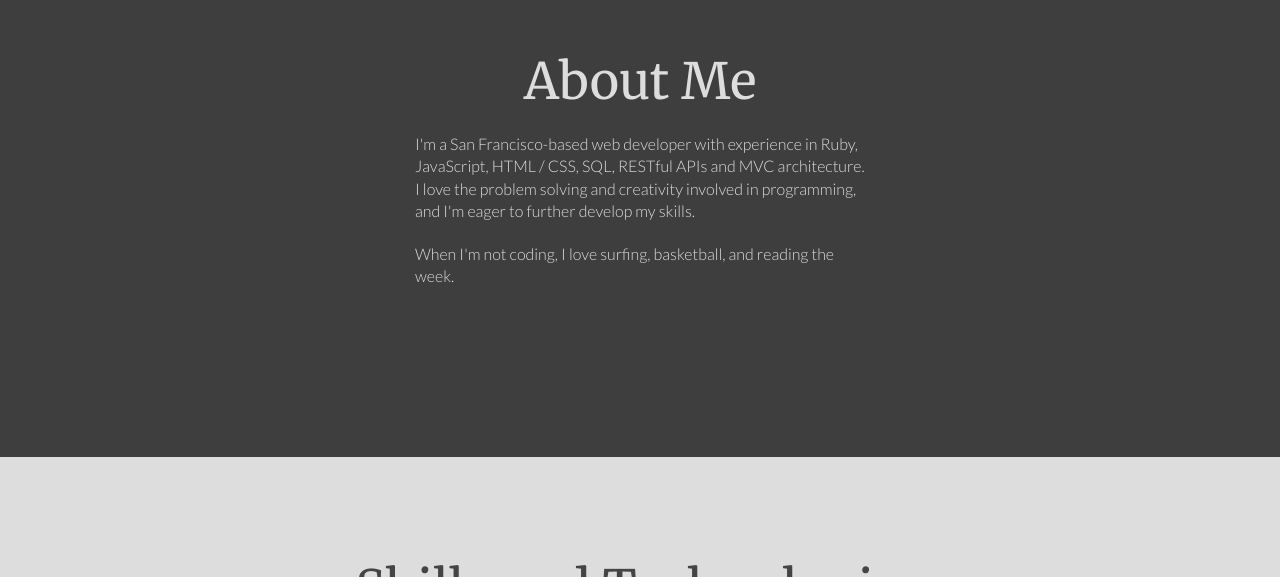
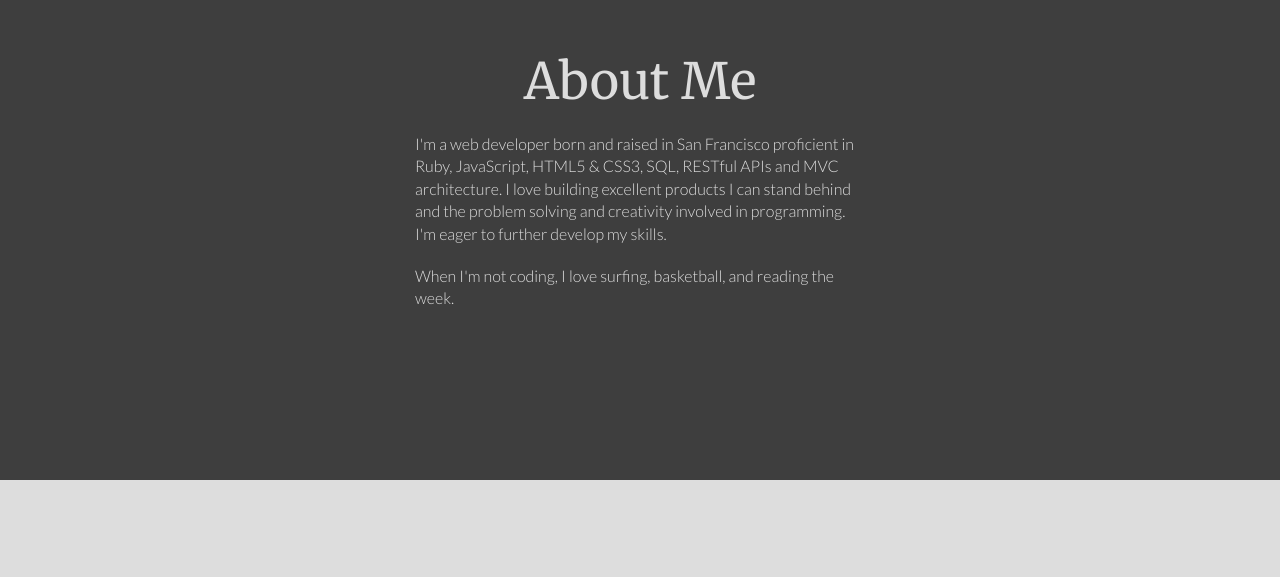
Before and after one commit to tevydavid/tevydavid.github.io, a plain HTML site: page index.html in a window 1280 px wide. Shown: the part 900-1477 px from the top of the page. Drawn offline with Linux system fonts and the light colour scheme; files whose address does not match are found by name; a web font is replaced by a local one.

Commit message:
new about me

```diff
--- a/index.html
+++ b/index.html
@@ -30,10 +30,10 @@
     <section id="about" class="group">
       <h1>About Me</h1>
       <p>
-        I'm a San Francisco-based web developer with experience in Ruby, JavaScript,
-        HTML / CSS, SQL, RESTful APIs and MVC architecture. I love the problem
-        solving and creativity involved in programming, and I'm eager to further
-        develop my skills.
+        I'm a web developer born and raised in San Francisco proficient in Ruby, JavaScript,
+        HTML5 & CSS3, SQL, RESTful APIs and MVC architecture. I love building excellent products
+        I can stand behind and the problem solving and creativity involved in programming.
+        I'm eager to further develop my skills.
       </p>
       <p>
         When I'm not coding, I love surfing, basketball, and reading the week.
```
